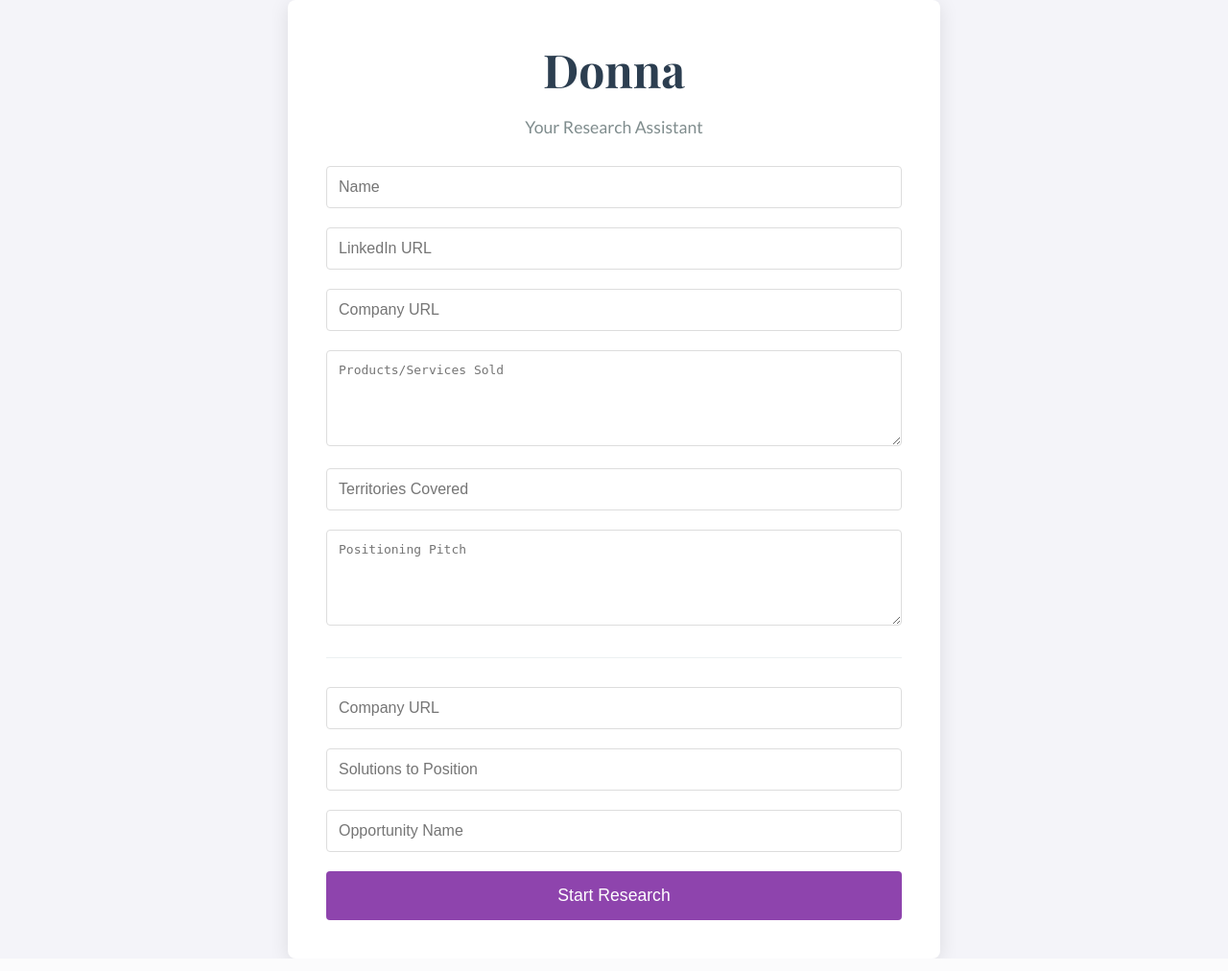
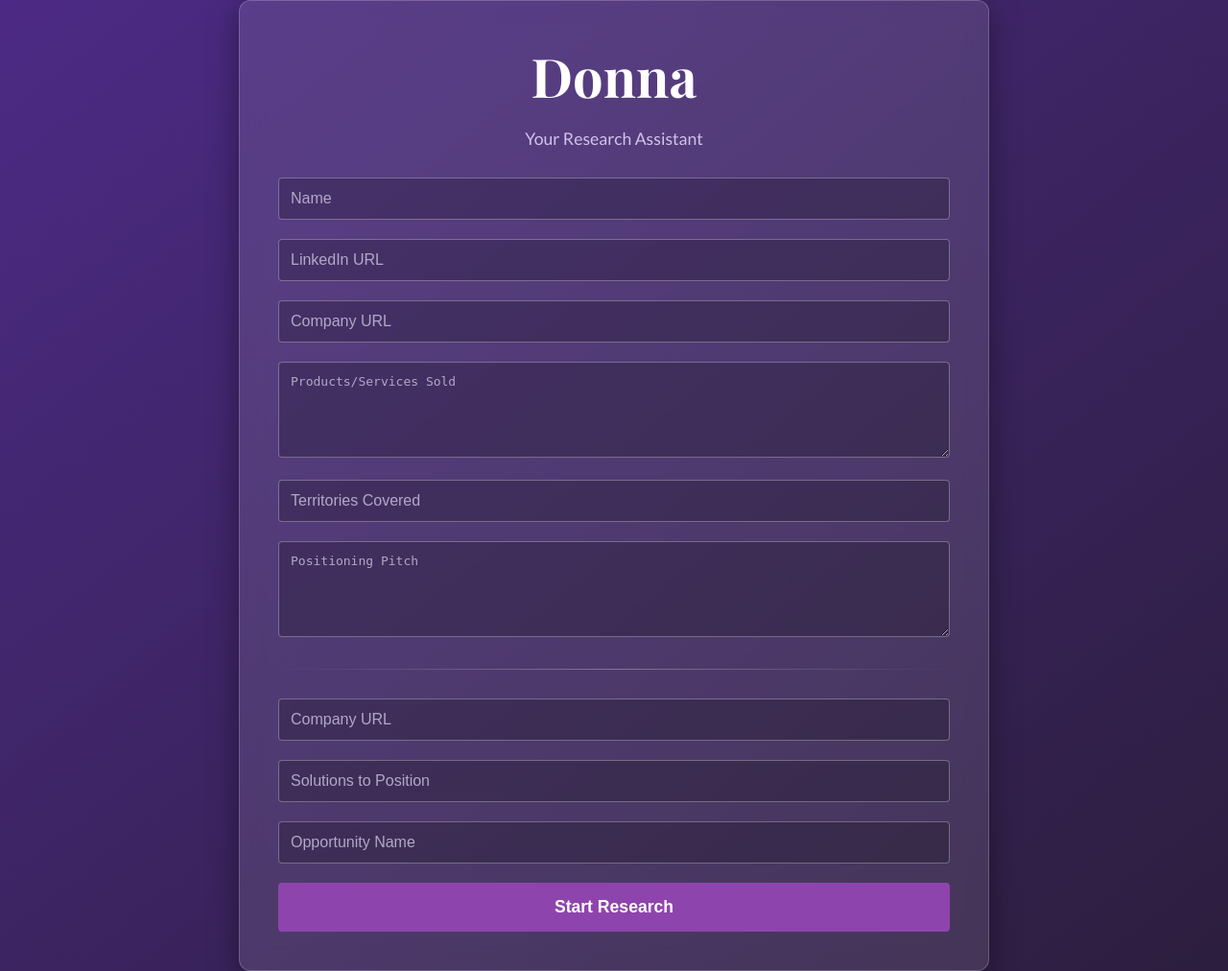
Before and after one commit to Dhruv-0506/Donna, a Flask app: page / in a window 1280 px wide. Shown: the whole page at 96% size. Run offline with Flask 3, Linux system fonts and the light colour scheme.

Commit message:
Update style.css

```diff
--- a/static/style.css
+++ b/static/style.css
@@ -1,23 +1,33 @@
+/* static/style.css */
+
 @import url('https://fonts.googleapis.com/css2?family=Playfair+Display:wght@700&family=Lato:wght@400;700&display=swap');
 
 body {
     font-family: 'Lato', sans-serif;
-    background-color: #f4f4f9;
-    color: #333;
+    color: #f0e6ff; /* Lighter text color for better contrast on dark background */
     display: flex;
     justify-content: center;
     align-items: center;
     min-height: 100vh;
     margin: 0;
+
+    /* NEW: Violet and dark purple gradient background */
+    background: #4c2a85; /* A fallback color */
+    background: linear-gradient(to bottom right, #4c2a85, #2c1e3e);
 }
 
 .container {
-    background-color: #fff;
     padding: 40px;
-    border-radius: 8px;
-    box-shadow: 0 4px 20px rgba(0, 0, 0, 0.1);
+    border-radius: 12px; /* Slightly more rounded corners */
     width: 100%;
-    max-width: 600px;
+    max-width: 700px; /* A bit wider to look better */
+
+    /* NEW: Frosted glass effect */
+    background: rgba(255, 255, 255, 0.1); /* Semi-transparent white background */
+    backdrop-filter: blur(12px); /* The blur effect */
+    -webkit-backdrop-filter: blur(12px); /* For Safari compatibility */
+    border: 1px solid rgba(255, 255, 255, 0.2); /* Subtle border to catch the light */
+    box-shadow: 0 8px 32px 0 rgba(0, 0, 0, 0.37); /* Deeper shadow for depth */
 }
 
 .header {
@@ -27,14 +37,14 @@ body {
 
 .header h1 {
     font-family: 'Playfair Display', serif;
-    font-size: 3em;
+    font-size: 3.5em; /* A bit larger */
     margin: 0;
-    color: #2c3e50;
+    color: #ffffff; /* Pure white for the main title */
 }
 
 .header p {
     font-size: 1.1em;
-    color: #7f8c8d;
+    color: #d1c4e9; /* A lighter purple for the subtitle */
 }
 
 .form-container .input-group {
@@ -46,18 +56,28 @@ body {
 .form-container textarea {
     width: 100%;
     padding: 12px;
-    border: 1px solid #ddd;
+    border: 1px solid rgba(255, 255, 255, 0.3); /* Lighter border for inputs */
     border-radius: 4px;
     font-size: 1em;
     box-sizing: border-box;
-    transition: border-color 0.3s;
+    transition: all 0.3s;
+    background: rgba(0, 0, 0, 0.2); /* Dark, semi-transparent background for inputs */
+    color: #ffffff; /* White text for inputs */
 }
+
+/* Change placeholder text color */
+.form-container input::placeholder,
+.form-container textarea::placeholder {
+    color: #b3a8c8;
+}
+
 
 .form-container input[type="text"]:focus,
 .form-container input[type="url"]:focus,
 .form-container textarea:focus {
     outline: none;
-    border-color: #8e44ad;
+    border-color: #ffffff; /* White border on focus */
+    background: rgba(0, 0, 0, 0.4);
 }
 
 .form-container textarea {
@@ -68,7 +88,7 @@ body {
 .separator {
     border: 0;
     height: 1px;
-    background-color: #ecf0f1;
+    background: linear-gradient(to right, transparent, rgba(255, 255, 255, 0.3), transparent);
     margin: 30px 0;
 }
 
@@ -83,13 +103,14 @@ button {
     display: block;
     width: 100%;
     transition: background-color 0.3s;
+    font-weight: bold;
 }
 
 button:hover {
     background-color: #9b59b6;
 }
 
-/* Loading Icon */
+/* Loading Icon - No changes needed */
 .hidden {
     display: none;
 }
```
Also changed, not shown: other parts of static/style.css (+46 -9 lines).
